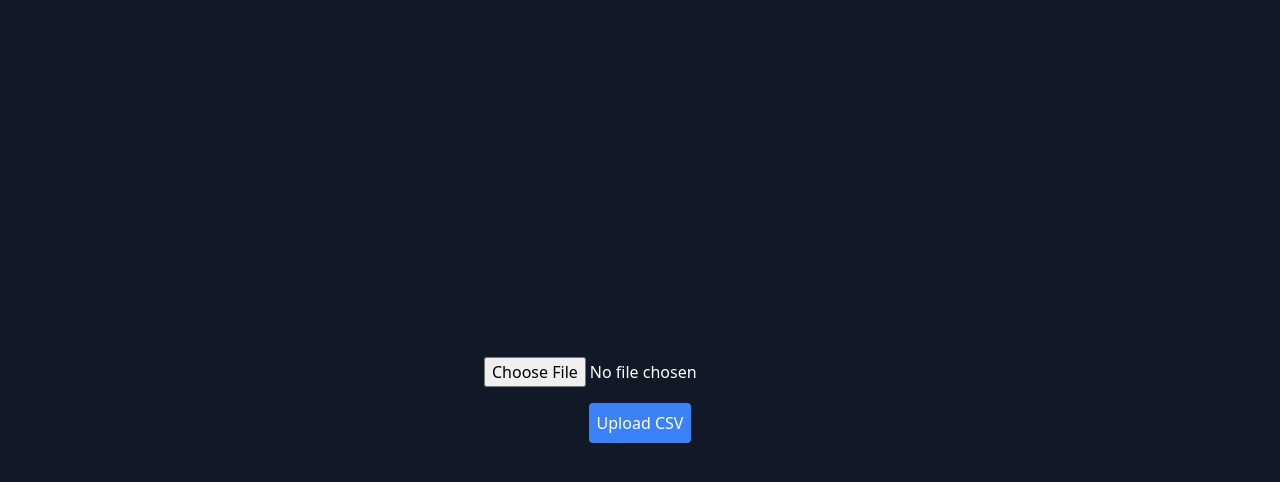
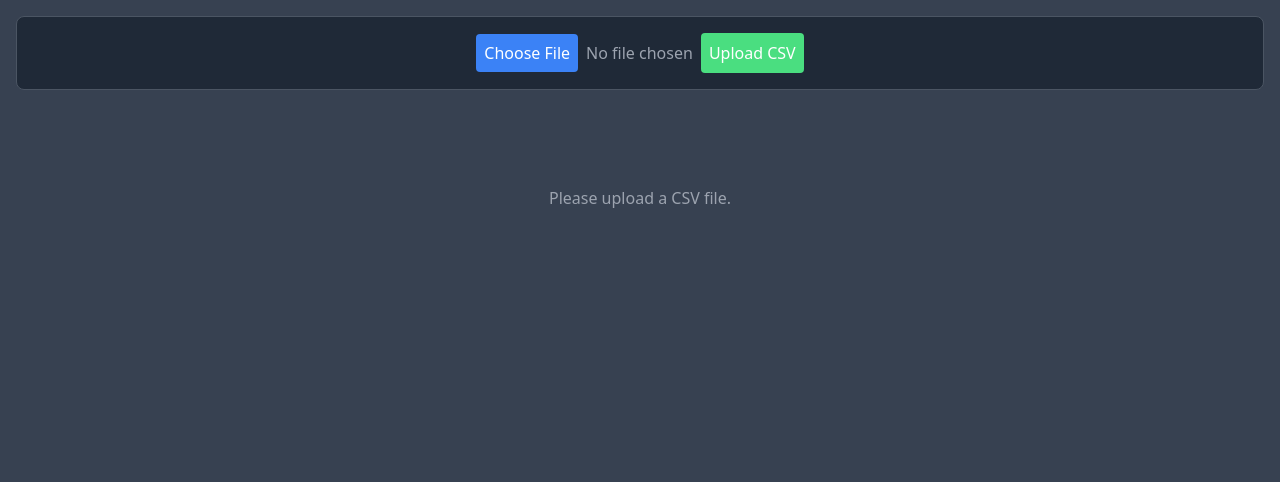
Before and after one commit to Jedrek1996/ExcelReader, a React (Vite) app in the folder client/: page / in a window 1280 px wide. Shown: the top 482 px of the page. Built offline with nearby package versions, Linux system fonts and the light colour scheme.

Commit message:
Updated Landing Home Page components

```diff
--- /dev/null
+++ b/client/src/components/Datatable.tsx
@@ -0,0 +1,37 @@
+interface DataTableProps {
+  data: Record<string, any>[];
+}
+
+const DataTable: React.FC<DataTableProps> = ({ data }) => {
+  return (
+    <div className="overflow-x-auto mt-4">
+      <table className="min-w-full bg-gray-800 border border-gray-700 rounded-lg shadow-md">
+        <thead>
+          <tr className="bg-gray-700 text-white">
+            {Object.keys(data[0]).map((key) => (
+              <th
+                key={key}
+                className="border border-gray-600 px-4 py-2 text-left"
+              >
+                {key}
+              </th>
+            ))}
+          </tr>
+        </thead>
+        <tbody>
+          {data.map((row, index) => (
+            <tr key={index} className="hover:bg-gray-600">
+              {Object.values(row).map((value, i) => (
+                <td key={i} className="border border-gray-600 px-4 py-2">
+                  {value}
+                </td>
+              ))}
+            </tr>
+          ))}
+        </tbody>
+      </table>
+    </div>
+  );
+};
+
+export default DataTable;
--- /dev/null
+++ b/client/src/components/FileUploader.tsx
@@ -0,0 +1,56 @@
+import { ChangeEvent } from "react";
+import { toast } from "react-toastify";
+
+interface FileUploaderProps {
+  file: File | null;
+  setFile: React.Dispatch<React.SetStateAction<File | null>>;
+  handleUpload: () => Promise<void>;
+}
+
+const FileUploader = ({ file, setFile, handleUpload }: FileUploaderProps) => {
+  const handleFileChange = (e: ChangeEvent<HTMLInputElement>) => {
+    const selectedFile = e.target.files ? e.target.files[0] : null;
+
+    if (selectedFile) {
+      if (
+        selectedFile.type !== "text/csv" &&
+        !selectedFile.name.endsWith(".csv")
+      ) {
+        setFile(null);
+        toast.error("Invalid file type. Only CSV file format is accepted.");
+        return;
+      }
+      toast.success("Your file has been added!");
+      setFile(selectedFile);
+    }
+  };
+
+  return (
+    <div>
+      <input
+        type="file"
+        id="file-upload"
+        onChange={handleFileChange}
+        className="hidden"
+      />
+      <label
+        htmlFor="file-upload"
+        className="p-2 bg-blue-500 text-white rounded cursor-pointer hover:bg-blue-700 transition"
+      >
+        Choose File
+      </label>
+      <span className="ml-2 text-gray-400">
+        {file ? file.name : "No file chosen"}
+      </span>
+
+      <button
+        onClick={handleUpload}
+        className="ml-2 p-2 bg-green-400 hover:bg-green-600 rounded"
+      >
+        Upload CSV
+      </button>
+    </div>
+  );
+};
+
+export default FileUploader;
--- /dev/null
+++ b/client/src/components/Pagination.tsx
@@ -0,0 +1,41 @@
+interface PaginationProps {
+    page: number;
+    totalPages: number;
+    onPageChange: (newPage: number) => void;
+    hasData: boolean;
+  }
+
+  const Pagination: React.FC<PaginationProps> = ({
+    page,
+    totalPages,
+    onPageChange,
+    hasData,
+  }) => {
+    return (
+      <div className="mt-4">
+        {hasData && (
+          <>
+            {page > 1 && (
+              <button
+                onClick={() => onPageChange(page - 1)}
+                className="p-2 bg-blue-500 hover:bg-blue-700 rounded mr-4"
+              >
+                &lt; Previous
+              </button>
+            )}
+            <span>Page {page} of {totalPages}</span>
+            {page < totalPages && (
+              <button
+                onClick={() => onPageChange(page + 1)}
+                className="p-2 bg-blue-500 hover:bg-blue-700 rounded ml-4"
+              >
+                Next &gt;
+              </button>
+            )}
+          </>
+        )}
+      </div>
+    );
+  };
+
+  export default Pagination;
--- /dev/null
+++ b/client/src/components/ResultsFilter.tsx
@@ -0,0 +1,31 @@
+interface ResultsPerPageProps {
+  limit: number;
+  onLimitChange: (newLimit: number) => void;
+}
+
+const ResultsFilter: React.FC<ResultsPerPageProps> = ({
+  limit,
+  onLimitChange,
+}) => {
+  return (
+    <div className="mt-4">
+      <label htmlFor="limit" className="mr-2">
+        Results per page:
+      </label>
+      <select
+        id="limit"
+        value={limit}
+        onChange={(e) => onLimitChange(parseInt(e.target.value))}
+        className="p-2 text-black"
+      >
+        {[10, 20, 30, 40, 50].map((option) => (
+          <option key={option} value={option}>
+            {option}
+          </option>
+        ))}
+      </select>
+    </div>
+  );
+};
+
+export default ResultsFilter;
--- /dev/null
+++ b/client/src/components/Searchbar.tsx
@@ -0,0 +1,48 @@
+import { useState } from "react";
+import { toast } from "react-toastify";
+
+interface SearchbarProps {
+  setParsedData: React.Dispatch<React.SetStateAction<Record<string, any>[]>>;
+  setSearchPerformed: React.Dispatch<React.SetStateAction<boolean>>;
+}
+
+const Searchbar = ({ setParsedData, setSearchPerformed }: SearchbarProps) => {
+  const [searchQuery, setSearchQuery] = useState("");
+
+  const handleSearch = async () => {
+    if (searchQuery.length > 25) {
+      toast.error("Search query must be 25 characters or less.");
+      return;
+    }
+
+    try {
+      const response = await fetch(`/api/search?query=${searchQuery}`);
+      const results = await response.json();
+
+      setParsedData(results);
+      setSearchPerformed(true); // Set searchPerformed to true when a search is executed
+    } catch (error) {
+      console.error("Error fetching search results:", error);
+    }
+  };
+
+  return (
+    <div className="mt-4">
+      <input
+        type="text"
+        value={searchQuery}
+        onChange={(e) => setSearchQuery(e.target.value)}
+        placeholder="Search data"
+        className="p-2 mb-4 text-black rounded-sm"
+      />
+      <button
+        onClick={handleSearch}
+        className="p-2 bg-blue-500 hover:bg-blue-700 rounded mb-4"
+      >
+        Search
+      </button>
+    </div>
+  );
+};
+
+export default Searchbar;
--- a/client/src/components/home.tsx
+++ b/client/src/components/home.tsx
@@ -1,48 +1,117 @@
 import { useState } from "react";
 import { toast } from "react-toastify";
+import FileUploader from "./FileUploader";
+import Pagination from "./Pagination";
+import Searchbar from "./Searchbar";
+import DataTable from "./Datatable";
+import ResultsFilter from "./ResultsFilter";
 
 function Home() {
   const [file, setFile] = useState<File | null>(null);
-  const [error, setError] = useState<string | null>(null);
+  const [parsedData, setParsedData] = useState<Record<string, any>[]>([]);
+  const [page, setPage] = useState(1);
+  const [limit, setLimit] = useState(10);
+  const [totalPages, setTotalPages] = useState(0);
+  const [isFileUploaded, setIsFileUploaded] = useState(false);
+  const [searchPerformed, setSearchPerformed] = useState(false);
 
-  const handleFileChange = (e: React.ChangeEvent<HTMLInputElement>) => {
-    const selectedFile = e.target.files ? e.target.files[0] : null;
-    console.log(selectedFile);
+  const handleUpload = async () => {
+    if (!file) {
+      toast.error("Please select a CSV file before uploading.");
+      return;
+    }
 
-    if (selectedFile) {
-      console.log(selectedFile.type !== "text/csv");
-      console.log(!selectedFile.name.endsWith(".csv"));
-      if (
-        selectedFile.type !== "text/csv" &&
-        !selectedFile.name.endsWith(".csv")
-      ) {
-        toast.error("Invalid file type. Only CSV file format is accepted.");
-        return;
+    const formData = new FormData();
+    formData.append("file", file);
+
+    try {
+      const response = await fetch("/api/upload", {
+        method: "POST",
+        body: formData,
+      });
+
+      if (response.ok) {
+        const data = await response.json();
+        setParsedData(data);
+        setTotalPages(Math.ceil(data.length / limit));
+        setPage(1);
+        setIsFileUploaded(true);
+        setSearchPerformed(false);
+        toast.success("File uploaded successfully!");
+      } else {
+        const errorData = await response.json();
+        toast.error(`Upload failed: ${errorData.error}`);
       }
-      toast.success("Your file has been added!");
-      setFile(selectedFile);
-      setError(null);
+    } catch (error) {
+      console.error("Upload error:", error);
+      toast.error("An error occurred while uploading the file.");
     }
   };
 
-  const handleUpload = async () => {
-    if (!file) return;
-
-    const formData = new FormData();
-    formData.append("file", file);
-    console.log("Uploading");
+  const handlePagination = async (newPage: number) => {
+    setPage(newPage);
   };
 
+  const handleLimitChange = (newLimit: number) => {
+    setLimit(newLimit);
+    setPage(1);
+    setTotalPages(Math.ceil(parsedData.length / newLimit)); //
+  };
+
+  const startIndex = (page - 1) * limit;
+  const endIndex = startIndex + limit;
+  const displayedData = parsedData.slice(startIndex, endIndex);
+
   return (
-    <div className="bg-gray-900 text-white min-h-screen flex flex-col items-center justify-center">
-      <input type="file" onChange={handleFileChange} />
-      {error && <p className="text-red-500">{error}</p>}
-      <button
-        onClick={handleUpload}
-        className="mt-4 p-2 bg-blue-500 hover:bg-blue-700 rounded"
-      >
-        Upload CSV
-      </button>
+    <div className="bg-gray-700 text-white min-h-screen flex flex-col p-4">
+      <div className="flex flex-col justify-center text-center p-4 border border-gray-600 rounded-lg bg-gray-800">
+        <FileUploader
+          file={file}
+          setFile={setFile}
+          handleUpload={handleUpload}
+        />
+        {isFileUploaded && (
+          <Searchbar
+            setParsedData={setParsedData}
+            setSearchPerformed={setSearchPerformed}
+          />
+        )}
+      </div>
+
+      {isFileUploaded && (
+        <div className="flex justify-between items-center mb-6 w-full">
+          <ResultsFilter limit={limit} onLimitChange={handleLimitChange} />
+          <Pagination
+            page={page}
+            totalPages={totalPages}
+            onPageChange={handlePagination}
+            hasData={parsedData.length > 0}
+          />
+        </div>
+      )}
+      <div className="w-full flex flex-col justify-center items-center">
+        {isFileUploaded ? (
+          displayedData.length > 0 ? (
+            <div className="w-full flex justify-center">
+              <DataTable data={displayedData} />
+            </div>
+          ) : (
+            <div className="w-full flex justify-center">
+              <p className="text-center text-gray-400 mt-24">
+                {searchPerformed
+                  ? "No search results found."
+                  : "No data available. Please upload a CSV file."}
+              </p>
+            </div>
+          )
+        ) : (
+          <div className="w-full flex justify-center">
+            <p className="text-center text-gray-400 mt-24">
+              Please upload a CSV file.
+            </p>
+          </div>
+        )}
+      </div>
     </div>
   );
 }
```
